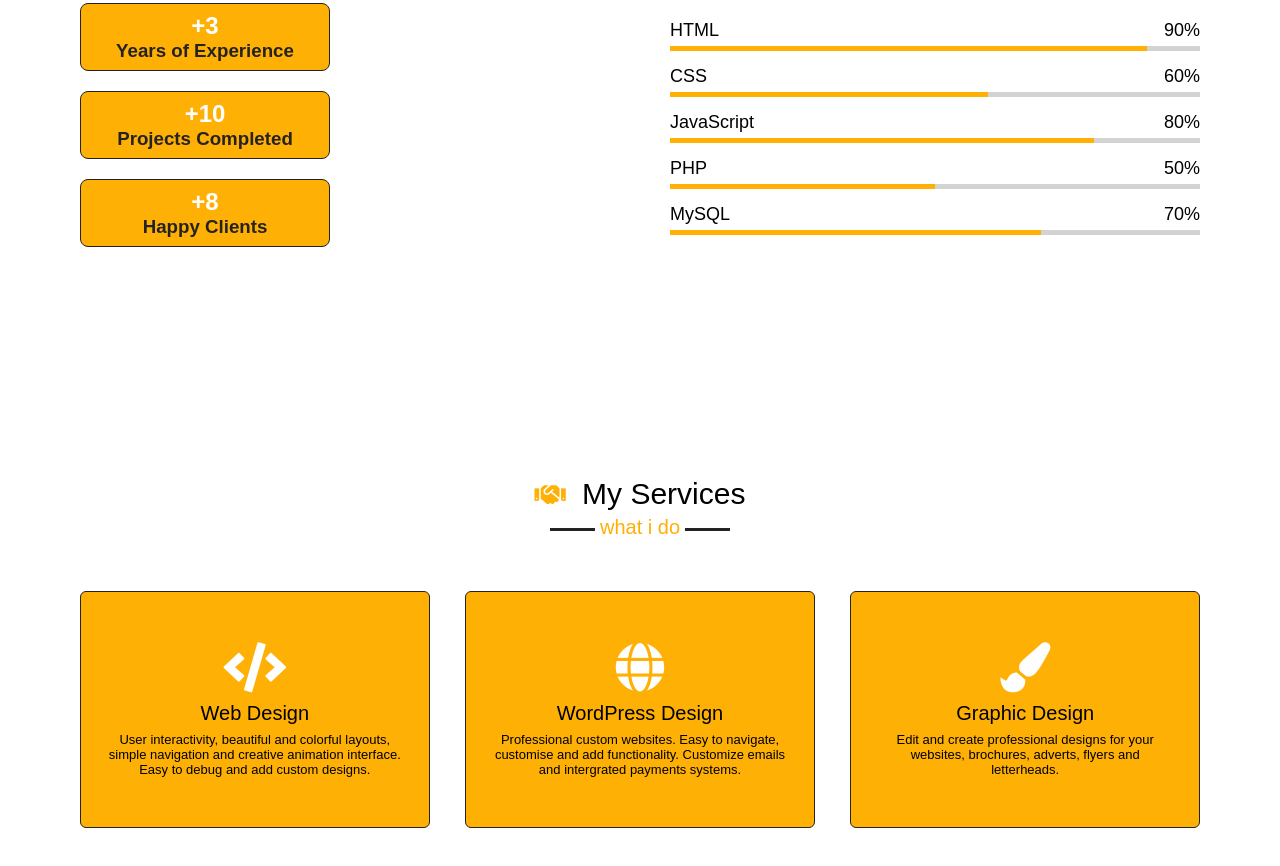
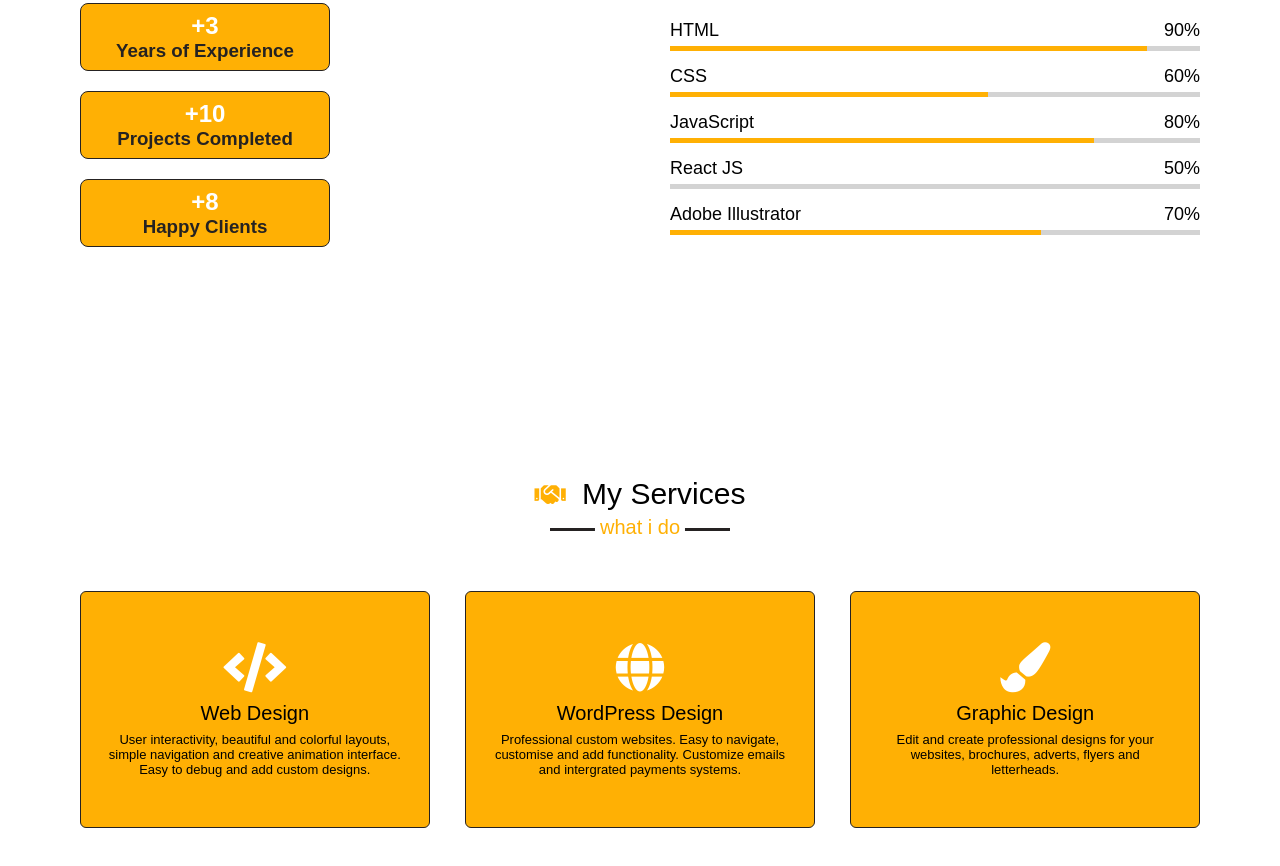
Before and after one commit to barch-web/portfolio, a plain HTML site: page index.html in a window 1280 px wide. Shown: the part 1735-2601 px from the top of the page. Drawn offline with nearby package versions, Linux system fonts and the light colour scheme; a web font is replaced by a local one.

Commit message:
change 2 skill type

```diff
--- a/css/style.css
+++ b/css/style.css
@@ -374,10 +374,10 @@ section .title::after{
 .skills-content .right .js::before{
   width: 80%;
 }
-.skills-content .right .php::before{
+.skills-content .right .recat::before{
   width: 50%;
 }
-.skills-content .right .mysql::before{
+.skills-content .right .adb::before{
   width: 70%;
 }
 
--- a/index.html
+++ b/index.html
@@ -124,17 +124,17 @@
           </div>
           <div class="bars">
             <div class="info">
-              <span>PHP</span>
+              <span>React JS</span>
               <span>50%</span>
             </div>
-            <div class="line php"></div>
+            <div class="line react"></div>
           </div>
           <div class="bars">
             <div class="info">
-              <span>MySQL</span>
+              <span>Adobe Illustrator</span>
               <span>70%</span>
             </div>
-            <div class="line mysql"></div>
+            <div class="line adb"></div>
           </div>
         </div>
       </div>
```
